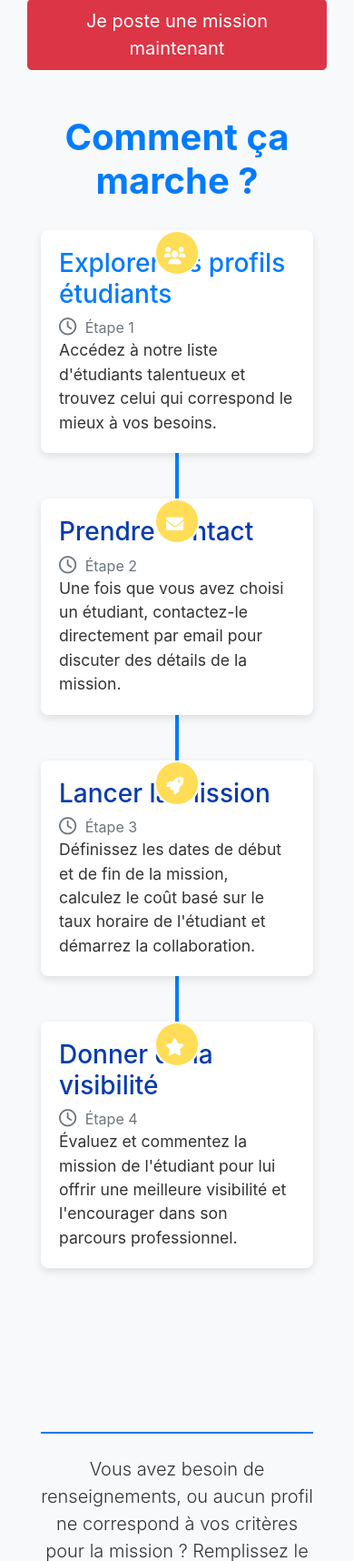
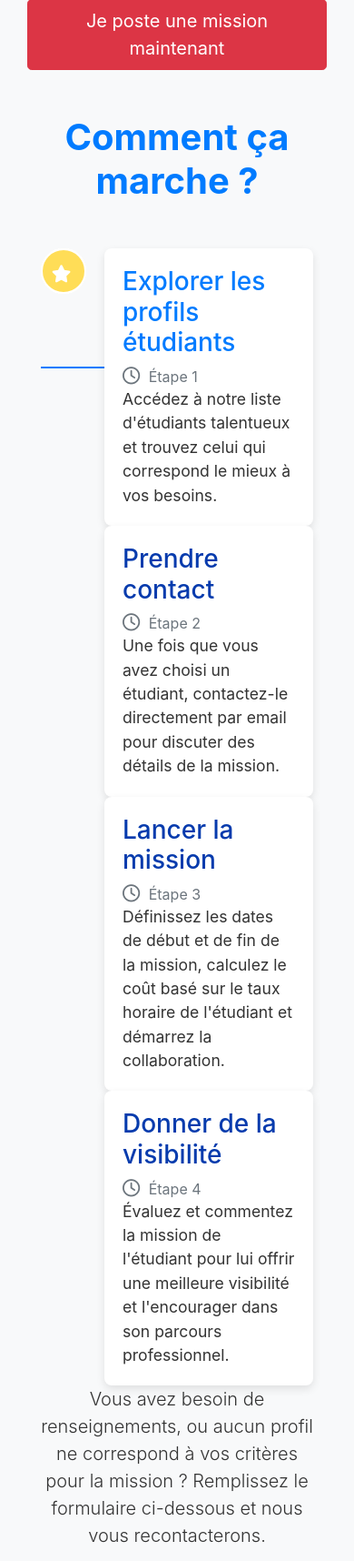
Before and after one commit to ibzzo/FreeJuniorApp, a Django app: page /FreeJunior/page_company/ in a window 390 px wide. Shown: the part 3556-5272 px from the top of the page at 91% size. Run offline with Django 5.2, Linux system fonts and the light colour scheme; some libraries are stand-ins or nearby versions.

Commit message:
PageEntreprisecomment

```diff
--- a/StudentApp/templates/StudentApp/PageEntreprise.html
+++ b/StudentApp/templates/StudentApp/PageEntreprise.html
@@ -284,7 +284,23 @@ p {
 .timeline-heading h3 {
     color: #063BAD; /* New color for h4 elements inside timeline */
 }
-
+@media (max-width: 767px) {
+        .timeline::before {
+            left: 8%;
+        }
+        .timeline-badge {
+            left: 0;
+            margin-left: 0;
+        }
+        .timeline-panel {
+            width: calc(100% - 70px);
+            margin-left: 70px;
+            float: right;
+        }
+        .timeline > li:nth-of-type(even) .timeline-panel {
+            left: 0;
+        }
+    }
  </style>
 <div class="container mt-4">
     <div class="row">
```
